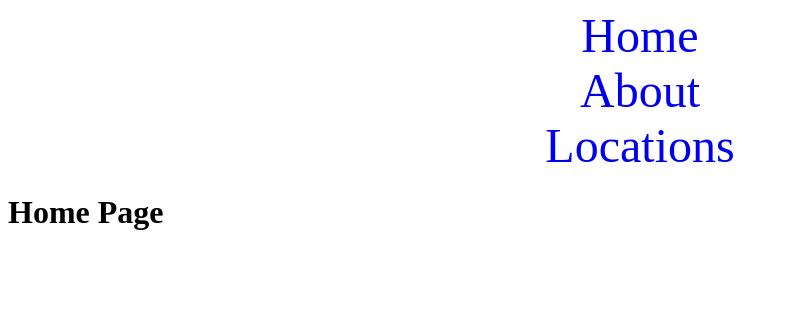
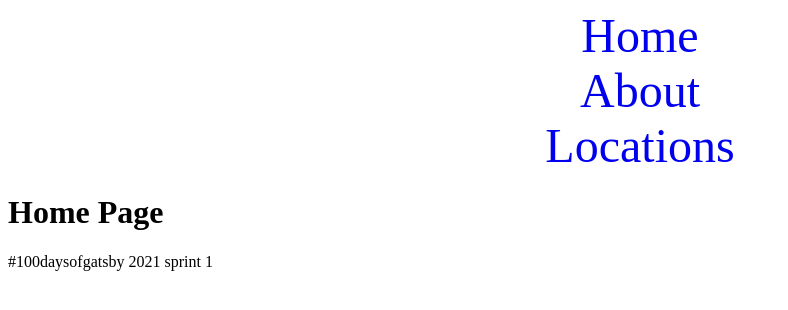
Before and after one commit to k31tha/onehundreddaysgatsby, a Gatsby site: page / in a window 1280 px wide. Shown: the whole page, without its empty margins (0-788 px from the left). Built offline with nearby package versions, Linux system fonts and the light colour scheme; Gatsby itself is replaced by a stand-in of ours.

Commit message:
Added footer and test auto build

```diff
--- /dev/null
+++ b/src/components/Footer.js
@@ -0,0 +1,18 @@
+import React from 'react';
+import { Link } from 'gatsby';
+import styled from 'styled-components';
+const FooterStyles = styled.nav`
+  #footer {
+    margin-top: 20px;
+  }
+`;
+
+export default function Footer() {
+    return (
+      <FooterStyles>
+        <section id="footer">
+        <p>#100daysofgatsby 2021 sprint 1</p>
+        </section>
+      </FooterStyles>
+    );
+  }
--- a/src/components/Layout.js
+++ b/src/components/Layout.js
@@ -1,12 +1,14 @@
 import React from 'react';
 import styled from 'styled-components';
 import Nav from './Nav';
+import Footer from './Footer';
 
 export default function Layout({ children }) {
   return (
     <>
     <Nav />
     {children}
+    <Footer />
     </>
   );
 }
--- a/src/pages/index.js
+++ b/src/pages/index.js
@@ -3,7 +3,7 @@ import * as React from "react"
 const HomePage = () => {
   return (
     <main>
-      <h1>Home Page </h1>
+      <h1>Home Page</h1>
     </main>
   )
 }
```
